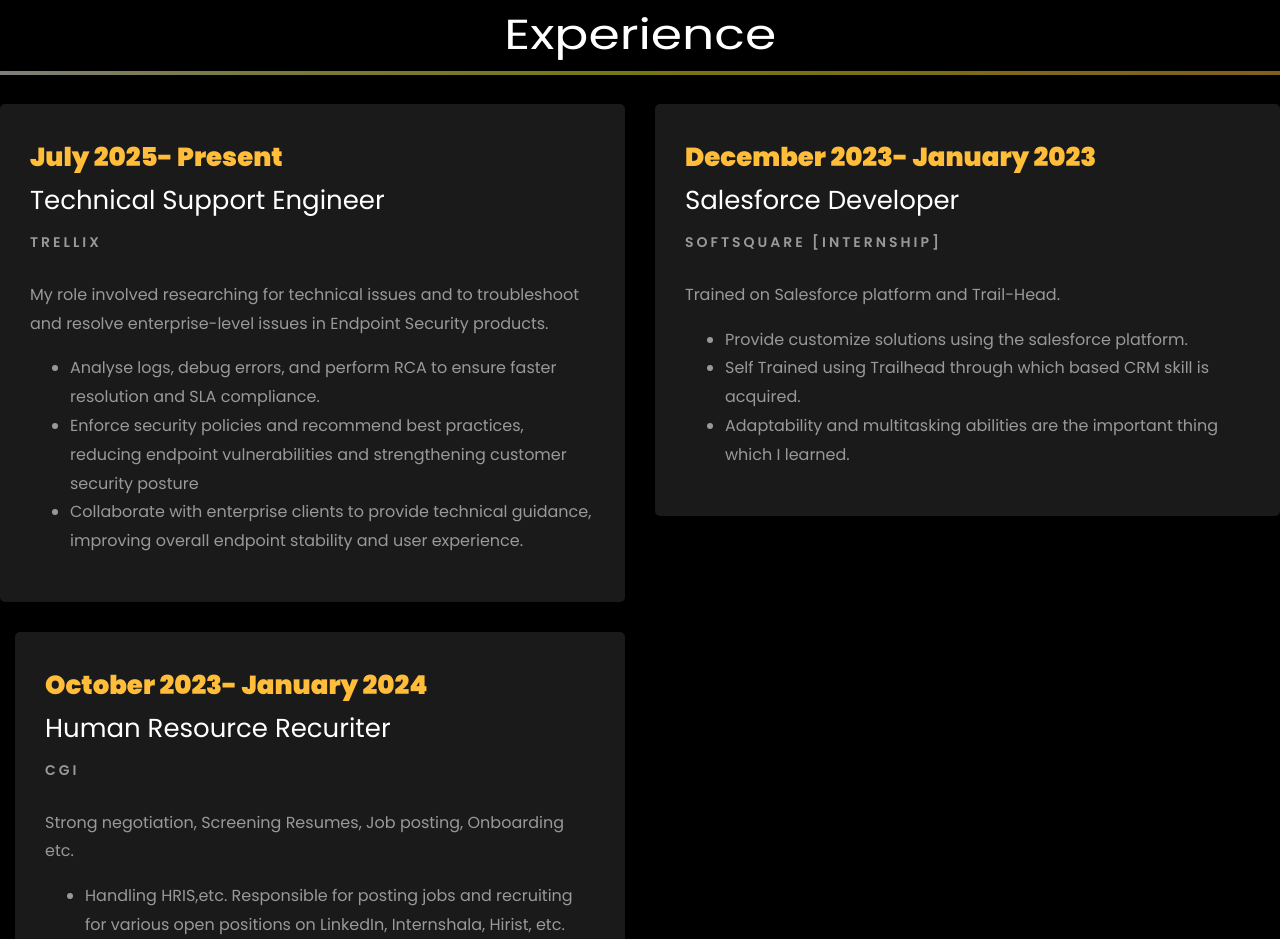
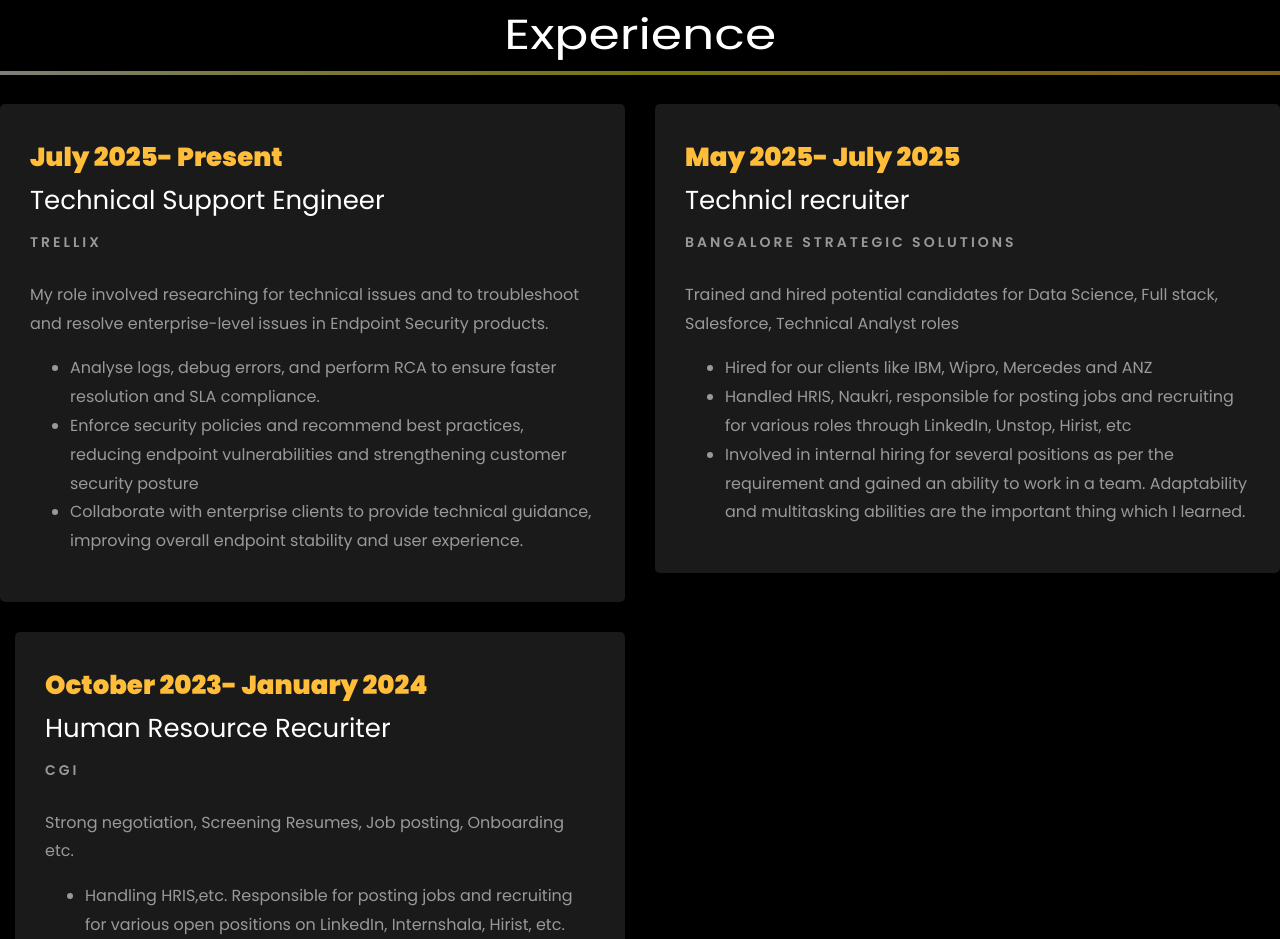
Before and after one commit to subash-ghub/subashthangam.k.github.io, a plain HTML site: page index.html in a window 1280 px wide. Shown: the part 1650-2589 px from the top of the page. Drawn offline with Linux system fonts and the light colour scheme; animation ran at ten frames a second; files whose address does not match are found by name.

Commit message:
Update index.html

```diff
--- a/index.html
+++ b/index.html
@@ -324,14 +324,14 @@
 
 				<div class="col-md-6">
 					<div class="resume-wrap ftco-animate">
-						<span class="date">December 2023- January 2023</span>
-						<h2>Salesforce Developer</h2>
-						<span class="position">Softsquare [Internship] </span>
-						<p class="mt-4"> Trained on Salesforce platform and Trail-Head.
+						<span class="date">May 2025- July 2025</span>
+						<h2>Technicl recruiter</h2>
+						<span class="position">Bangalore Strategic Solutions </span>
+						<p class="mt-4"> Trained and hired potential candidates for Data Science, Full stack, Salesforce, Technical Analyst roles
 							<ul>
-								<li>Provide customize solutions using the salesforce platform.</li>
-								<li>Self Trained using Trailhead through which based CRM skill is acquired.</li>
-								<li>Adaptability and multitasking abilities are the important thing which I learned.</li>
+								<li>Hired for our clients like IBM, Wipro, Mercedes and ANZ</li>
+								<li>Handled HRIS, Naukri, responsible for posting jobs and recruiting for various roles through LinkedIn, Unstop, Hirist, etc</li>
+								<li>Involved in internal hiring for several positions as per the requirement and gained an ability to work in a team. Adaptability and multitasking abilities are the important thing which I learned.</li>
 							</ul>
 						</p>
 					</div>
```
